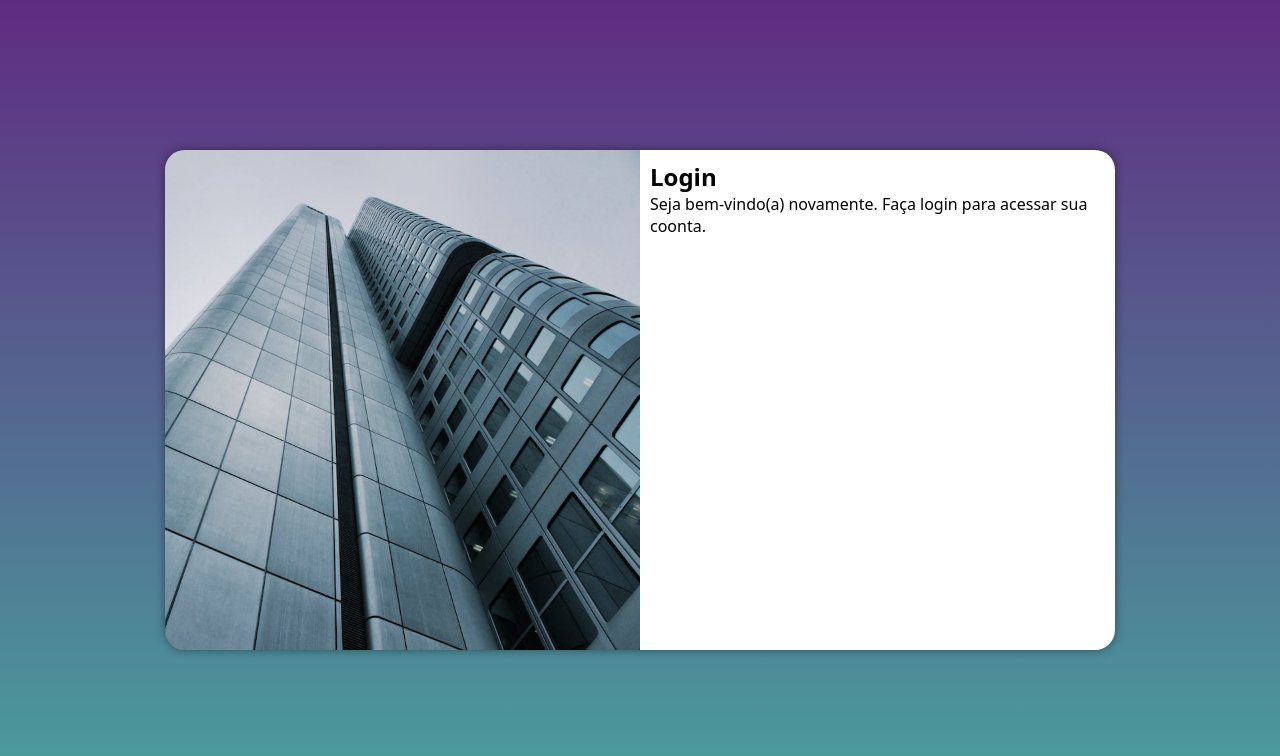
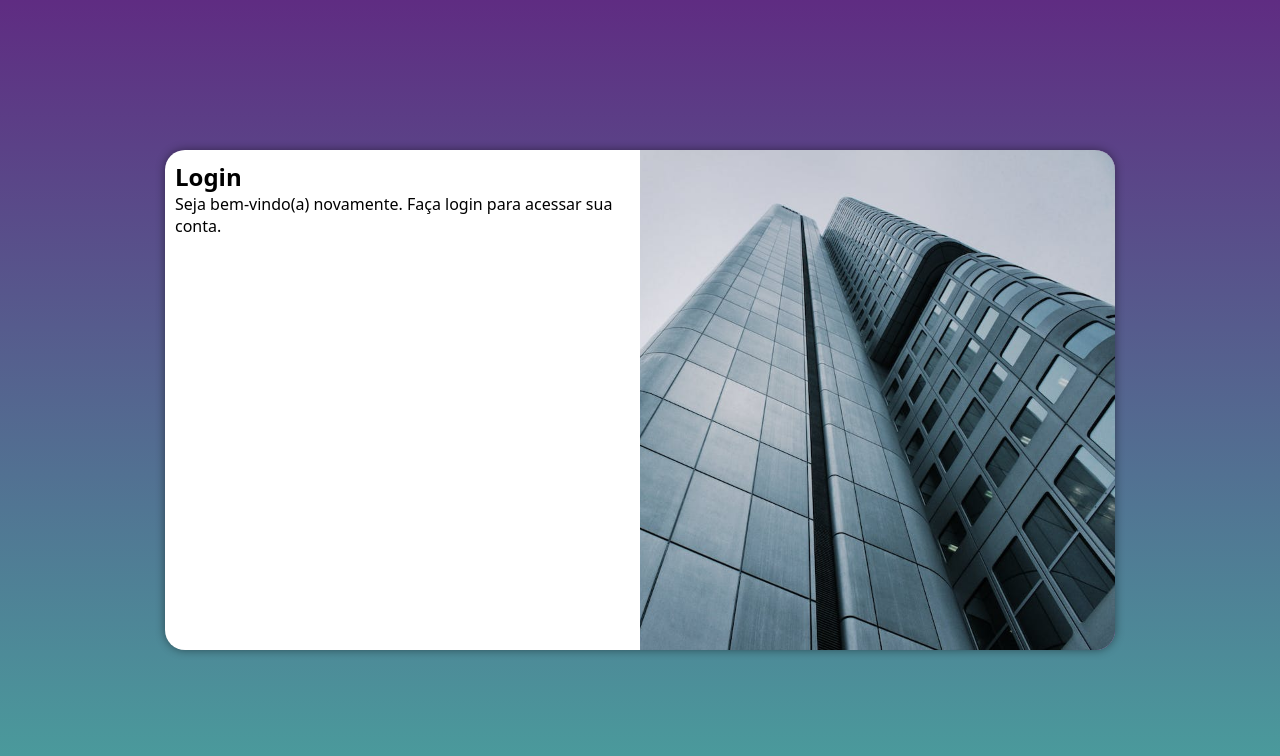
Before and after one commit to rafaelmzdev/projeto-login, a plain HTML site: page index.html in a window 1280 px wide. Drawn offline with Linux system fonts and the light colour scheme.

Commit message:
Update css and index.html

```diff
--- a/index.html
+++ b/index.html
@@ -16,7 +16,7 @@
             </div>
             <div id="formulario">
                 <h1>Login</h1>
-                <p>Seja bem-vindo(a) novamente. Faça login para acessar sua coonta.</p>
+                <p>Seja bem-vindo(a) novamente. Faça login para acessar sua conta.</p>
                 <form action="login.php" method="post">
 
                 </form>
--- a/style/media-query.css
+++ b/style/media-query.css
@@ -33,13 +33,13 @@
     }
 
     section#login > div#imagem{
-        float: left;
+        float: right;
         width: 50%;
         height: 100%;
     }
 
     section#login > div#formulario{
-        float: right;
+        float: left;
         width: 50%;
     }
 }
--- a/style/style.css
+++ b/style/style.css
@@ -13,8 +13,11 @@
     box-sizing: border-box;
 }
 
+body{
+    background-image: linear-gradient(to top, #49a09d, #5f2c82);
+}
+
 body, html{
-    background-image: linear-gradient(to top, #49a09d, #5f2c82);
     height: 100vh;
     width: 100vw;
 }
```
